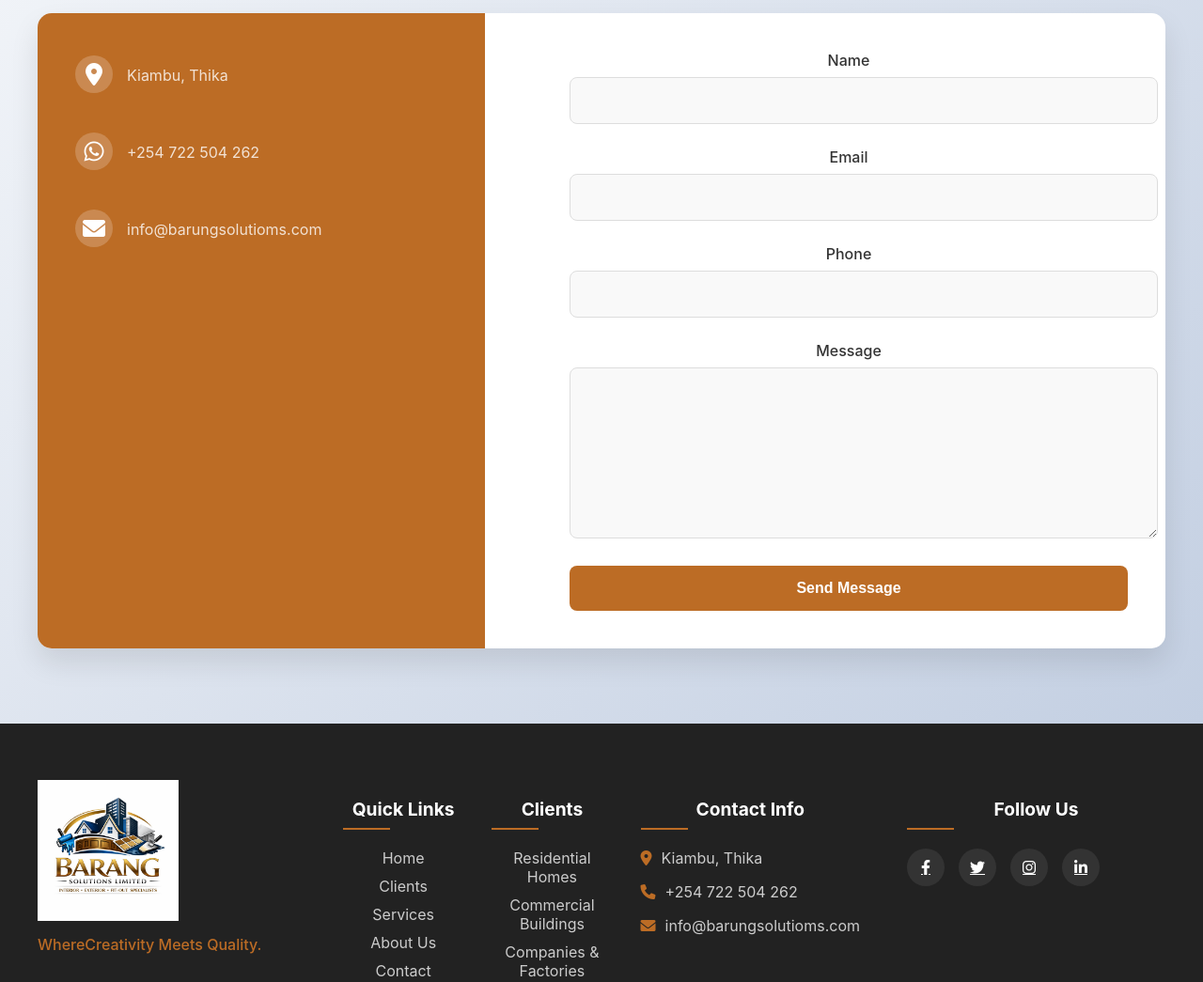
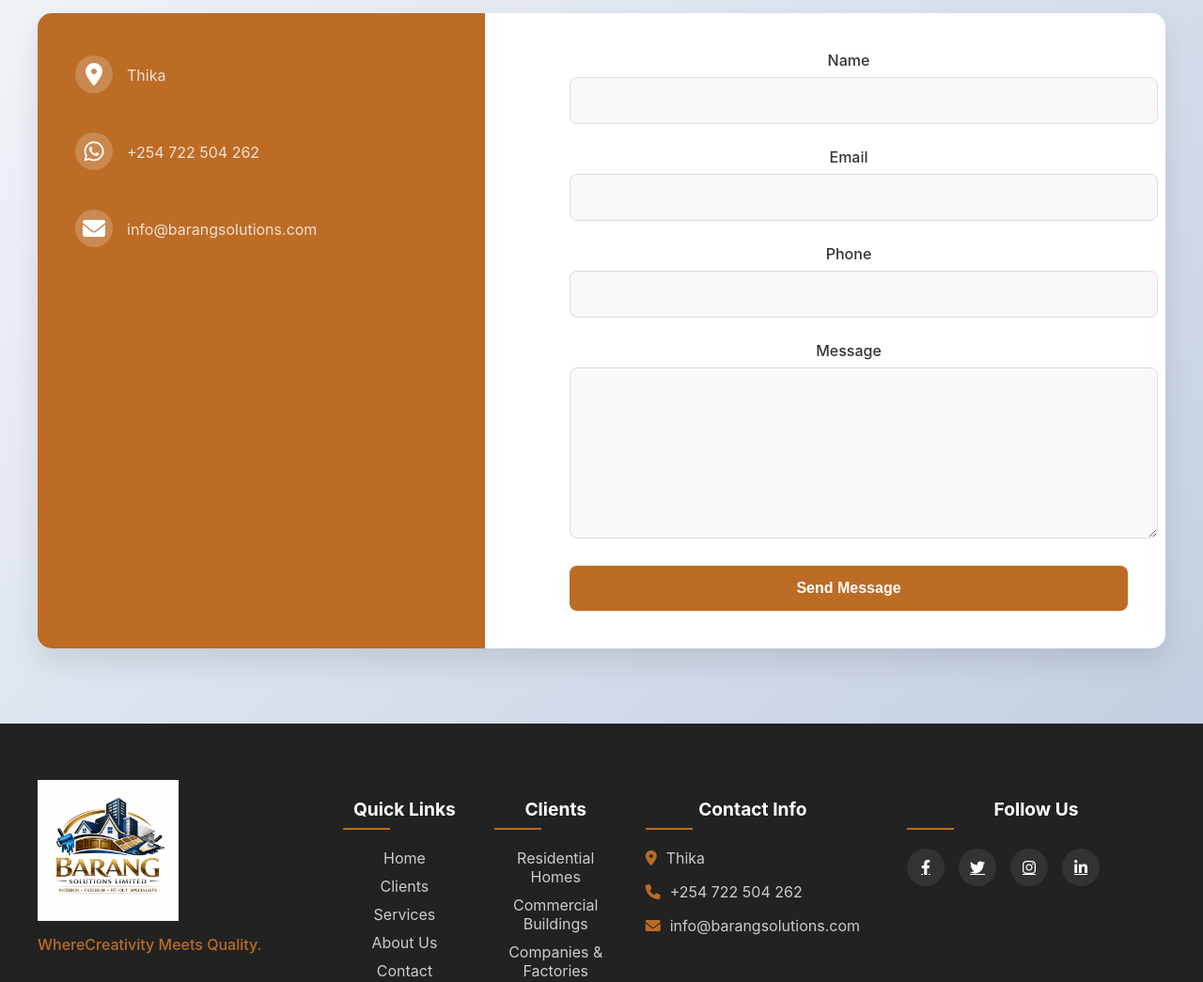
Before and after one commit to Oj-001/Barang-solution-ltd, a React (Create React App) app: page / in a window 1280 px wide. Shown: the part 4498-5543 px from the top of the page at 94% size. Built offline with nearby package versions, Linux system fonts and the light colour scheme.

Commit message:
email template update

```diff
--- a/src/components/ContactUs.js
+++ b/src/components/ContactUs.js
@@ -28,7 +28,7 @@ const ContactUs = () => {
 
     emailjs.sendForm(
       'service_6hvw06c',
-      'template_2jof1xr', // Fixed the typo in template ID (removed extra 't')
+      'template_gdnw0j8', // Fixed the typo in template ID (removed extra 't')
       form.current,
       'M0siBmV_02QwB81j6'
     )
@@ -62,7 +62,7 @@ const ContactUs = () => {
           <div className="info-item">
             <i className="fas fa-map-marker-alt"></i>
             <div>
-              <p>Kiambu, Thika</p>
+              <p>Thika</p>
             </div>
           </div>
           <div className="info-item">
@@ -74,7 +74,7 @@ const ContactUs = () => {
           <div className="info-item">
             <i className="fas fa-envelope"></i>
             <div>
-              <p>info@barungsolutioms.com</p>
+              <p>info@barangsolutions.com</p>
             </div>
           </div>
 
--- a/src/components/Footer.js
+++ b/src/components/Footer.js
@@ -34,9 +34,9 @@ const Footer = () => {
           </div>
           <div className="footer-section">
             <h3>Contact Info</h3>
-            <p><i className="fas fa-map-marker-alt"></i> Kiambu, Thika</p>
+            <p><i className="fas fa-map-marker-alt"></i>Thika</p>
             <p><i className="fas fa-phone"></i> +254 722 504 262</p>
-            <p><i className="fas fa-envelope"></i> info@barungsolutioms.com</p>
+            <p><i className="fas fa-envelope"></i> info@barangsolutions.com</p>
           </div>
         </div>
         <div className="footer-social">
```
